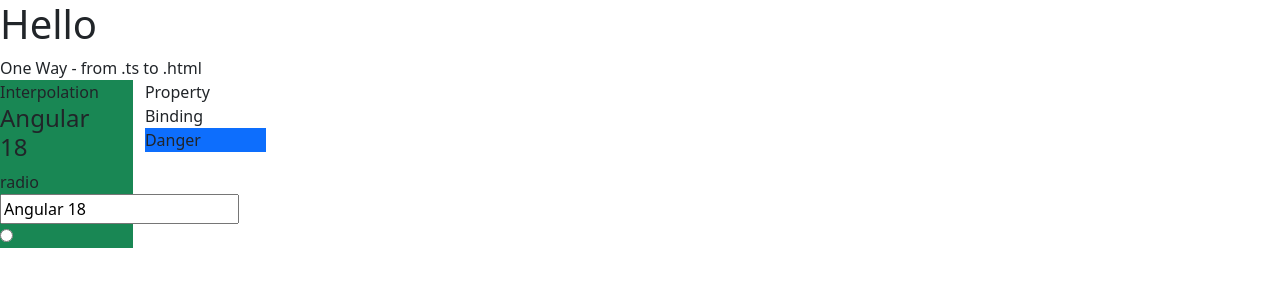
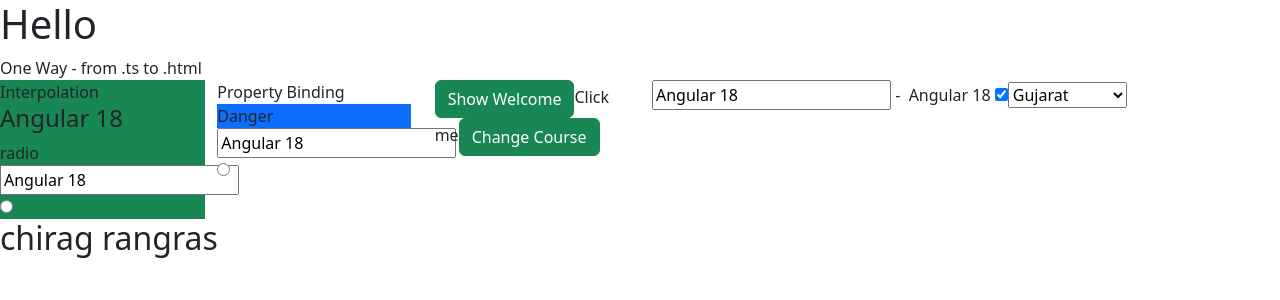
Before and after one commit to chiragrangras/angular_18, an Angular app in the folder angular_tutorial/: page / in a window 1280 px wide. Shown: the top 300 px of the page. Built offline with nearby package versions, Linux system fonts and the light colour scheme.

Commit message:
modified file

```diff
--- a/angular_tutorial/src/app/components/data-binding/data-binding.component.html
+++ b/angular_tutorial/src/app/components/data-binding/data-binding.component.html
@@ -5,24 +5,51 @@
 </div>
 
 <div class="row">
-  <div class="col-4">
+  <div class="col-6">
     <div class="row">
       <div class="col-4 bg-success">
         Interpolation
         <h4>
           {{ courseName }}
         </h4>
-        <div>{{inputType}}</div>
-        <input type="text" value="{{courseName}}" placeholder="Enter text"/>
-        <input type="{{inputType}}"/>
+        <div>{{ inputType }}</div>
+        <input type="text" value="{{ courseName }}" placeholder="Enter text" />
+        <input type="{{ inputType }}" />
       </div>
       <div class="col-4">
         Property Binding
-
-        <div [class] ="myClassName">Danger</div>
+        <div [class]="myClassName">Danger</div>
+        <input type="text" [value]="courseName" />
+        <input [type]="inputType" />
+      </div>
+      <div class="col-4">
+        <button
+          class="btn btn-success"
+          (click)="showAlert('Welcome to Angular 18')"
+        >
+          Show Welcome
+        </button>
+        <span (click)="showAlert('this is from span')">Click me</span>
+        <button class="btn btn-success" (click)="changeCourseName()">
+          Change Course
+        </button>
       </div>
     </div>
   </div>
-  <div class="col-4"></div>
-  <div class="col-4"></div>
+  <div class="col-6">
+    <input type="text" [(ngModel)]="courseName" /> - &nbsp;{{ courseName }}
+    <input type="checkbox" [(ngModel)]="isIndian" />
+    <!-- ngModel using only Input Elements -->
+
+    <select [(ngModel)]="stateName">
+      <option value="">Select</option>
+      <option value="Gujarat">Gujarat</option>
+      <option value="Goa">Goa</option>
+      <option value="Delhi">Delhi</option>
+      <option value="Maharashtra">Maharashtra</option>
+    </select>
+  </div>
+  <div class="col-6">
+    <h2>{{firstName()}}</h2>
+  </div>
 </div>
--- a/angular_tutorial/src/app/components/data-binding/data-binding.component.ts
+++ b/angular_tutorial/src/app/components/data-binding/data-binding.component.ts
@@ -1,9 +1,10 @@
-import { Component, input } from '@angular/core';
+import { Component, input, signal } from '@angular/core';
+import { FormsModule } from '@angular/forms';
 
 @Component({
   selector: 'app-data-binding',
   standalone: true,
-  imports: [],
+  imports: [FormsModule],
   templateUrl: './data-binding.component.html',
   styleUrl: './data-binding.component.css',
 })
@@ -11,16 +12,23 @@
   //string, number, boolean, date
 
   courseName: string = 'Angular 18';
-
+  stateName: string = 'Gujarat';
   inputType = 'radio';
-
   myClassName: string = 'bg-primary';
-
   rollNo: number = 123;
-
-  isIndian: boolean = false;
-
+  isIndian: boolean = true;
   currentDate: Date = new Date();
 
+  firstName = signal('chirag rangras');
+
   constructor() {}
+
+  changeCourseName() {
+    this.courseName = 'React JS';
+    this.firstName.set('Vishal Rangras');
+  }
+
+  showAlert(message: string) {
+    alert(message);
+  }
 }
```
